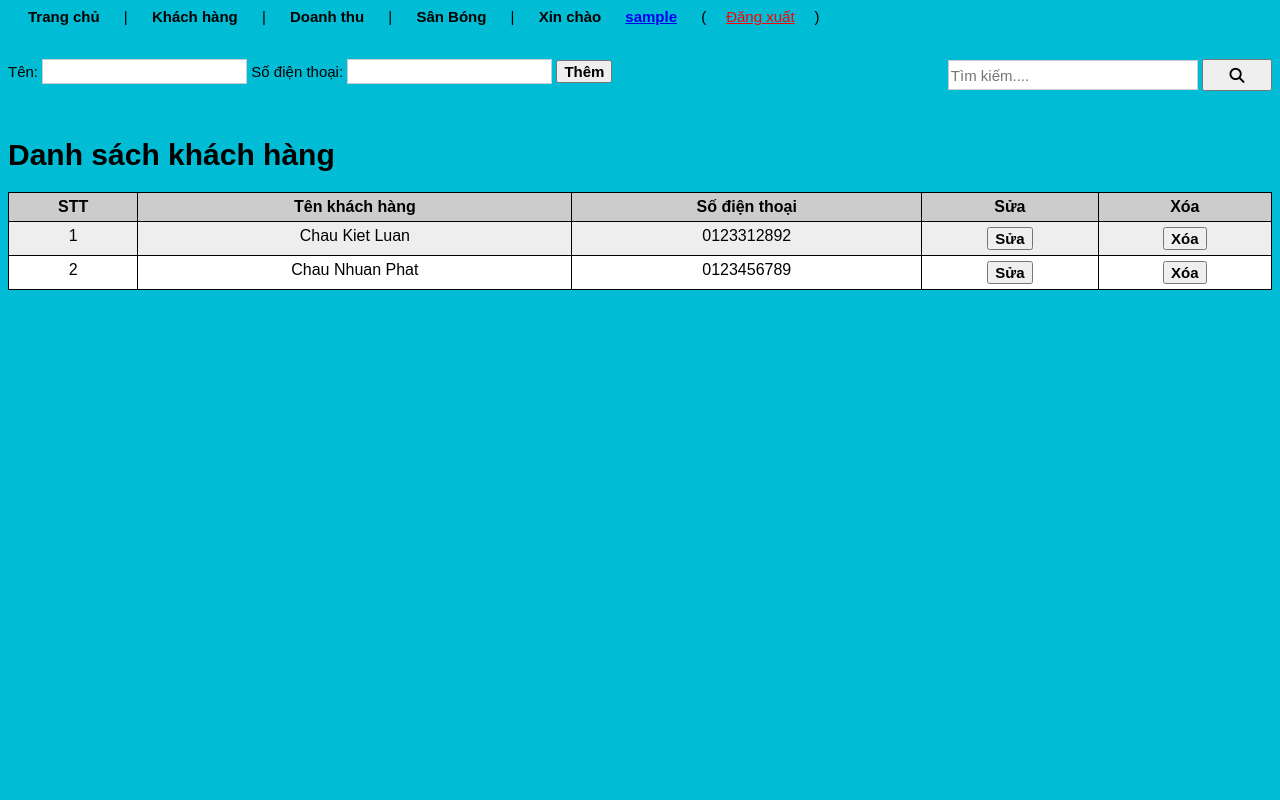
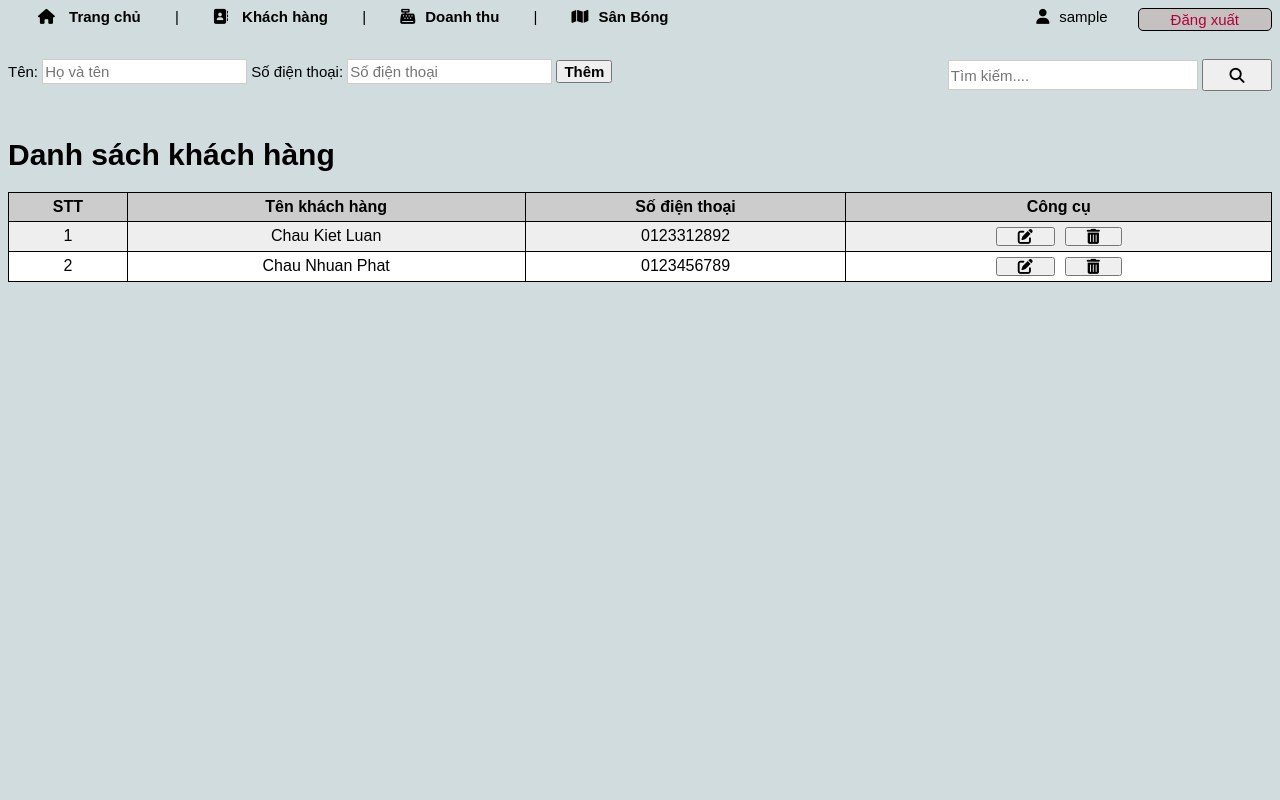
Before and after one commit to chibaobao123/DACS, a PHP site: page /khachhang.php in a window 1280 px wide. Run offline with PHP 8.4, Linux system fonts and the light colour scheme; the visitor is signed in with stand-in values (Sample User, id 1); data comes from the database, SQL or seed files in the repository; some libraries are stand-ins or nearby versions.

Commit message:
finish fix layout

```diff
--- a/css/common.css
+++ b/css/common.css
@@ -1,4 +1,5 @@
-body, button, select, input {font-family:Arial;font-size:15px;	}
+body, button, select, input {font-family:Arial;font-size:15px;box-shadow: none;	}
+
 input[type='submit'], button {cursor:pointer!important;font-weight:bold;}
 button:hover{background:#ccc;}
 .mytable {border-spacing:0;width:100%;}
@@ -7,7 +8,8 @@ button:hover{background:#ccc;}
 .mytable th:last-child{border-right: 1px solid #000;}
 .mytable td:last-child{border-right: 1px solid #000;}
 .mytable tr:nth-child(2n + 1) {background:#eee;}
-.nav{text-decoration:none;color:#000;font-weight:bold;}
-.nav:hover{color:orange;}
+.mytable button{margin:0 5px;padding:0 20px;}
+.navHeader{text-decoration:none;color:#000;font-weight:bold;}
+.navHeader:hover{color:#f06292;border: 1px solid black;background-color:#d0d0d1;border-radius: 5px;padding-top:5px;padding-bottom:5px;}
 .disabled{opacity:.5;pointer-events: none;}
 .thongbao{color:red;font-style:italic;font-weight:bold;}
--- a/doanhthu.php
+++ b/doanhthu.php
@@ -6,7 +6,7 @@
 ?>
 <style type="text/css">
 	body {
-	background-color: #00bcd4;
+	background-color: #d1dcde;
 }
 </style>
 <input type="text" id="datepicker"/><br/>
--- a/header.php
+++ b/header.php
@@ -12,30 +12,59 @@
 <script src="lib/chosen/chosen.jquery.js"></script>
 <script src="lib/common.js"></script>
 <link rel="shortcut icon" type="image/png" href="favicon.png"/>
+<script src="https://kit.fontawesome.com/93ec6d166b.js" crossorigin="anonymous"></script>
 <style>
 	.menuHeader a {
-		padding-left: 20px;
-		padding-right: 20px;
+		padding-left: 30px;
+		padding-right: 30px;
 	}
+
+	.menuHeader .taiKhoan .lk-logout a{
+		color:#b0003a;
+		text-decoration: none;
+	}
+	.menuHeader .taiKhoan .nav {
+		color:black;
+		text-decoration: none;
+	}
+	 .menuHeader .taiKhoan .lk-logout nav:hover {
+		background-color: #e91e63;
+		color: white;
+	 }
+	 .menuHeader .taiKhoan .lk-logout{
+		background-color:#c5c1c1;
+	 }
+	 .menuHeader .taiKhoan .lk-logout:hover {
+		background-color: #e91e63;
+
+	 }
 </style>
-<div class="menuHeader">
-	<a class='nav' href='index.php' id='navHome'>Trang chủ</a> | <a class='nav' href='khachhang.php' id='navKH'>Khách hàng</a> | <a class='nav' id='navDT' href='doanhthu.php'>Doanh thu</a> | <a class='nav' href='san.php' id='navSB'>Sân Bóng</a> | <span class='nav' style='padding-left :20px'> Xin chào </span> <a href='taikhoan.php'><b><?php echo $_SESSION['login_user']; ?></b></a> (<a style='color:red;' href='logout.php'>Đăng xuất</a>)
+<div class="menuHeader" >
+	<a class='navHeader nav' href='index.php' id='navHome'><i class="fas fa-home" style="margin-right:10px"></i> Trang chủ</a> |
+	<a class='navHeader nav' href='khachhang.php' id='navKH'><i class="fas fa-address-book"style="margin-right:10px" ></i> Khách hàng</a> |
+	<a class='navHeader nav' id='navDT' href='doanhthu.php'><i class="fas fa-cash-register" style="margin-right:10px"></i>Doanh thu</a> |
+	<a class='navHeader nav' href='san.php' id='navSB'> <i class="fas fa-map" style="margin-right:10px"></i>Sân Bóng</a>
+	<div class='taiKhoan' style="float:right;">
+		<a class='nav'  href='taikhoan.php'><i class="fas fa-user" style="margin-right:10px"></i><?php echo $_SESSION['login_user']; ?></a>
+		<div class='lk-logout' style="float:right; border:1px solid black; border-radius:5px;padding: 2px"><a  href='logout.php'>Đăng xuất</a></div>
+	</div>
+
 </div>
 <br />
 <br />
 <script>
 $(document).ready(function() {
 	if (window.location.pathname == "/quanlysanbong/index.php") {
-		$("#navHome").css("color", "red");
+		$("#navHome").css("color", "#d81b60");
 	}
 	if (window.location.pathname == "/quanlysanbong/khachhang.php") {
-		$("#navKH").css("color", "red");
+		$("#navKH").css("color", "#d81b60");
 	}
 	if (window.location.pathname == "/quanlysanbong/doanhthu.php") {
-		$("#navDT").css("color", "red");
+		$("#navDT").css("color", "#d81b60");
 	}
 	if (window.location.pathname == "/quanlysanbong/san.php") {
-		$("#navSB").css("color", "red");
+		$("#navSB").css("color", "#d81b60");
 	}
 });
 </script>
--- a/khachhang.php
+++ b/khachhang.php
@@ -6,7 +6,7 @@
 ?>
 <style>
 body {
-	background-color: #00bcd4;
+	background-color: #d1dcde;
 
 }
 #formSearch{
@@ -24,8 +24,8 @@ body {
 #tblKhachHang table td{vertical-align:top;}
 </style>
 <div class="addCusBar">
-	Tên: <input type='text' id='ten-moi' />
-	Số điện thoại: <input id='sdt-moi' type='text' />
+	Tên: <input type='text' id='ten-moi' placeholder="Họ và tên"/>
+	Số điện thoại: <input id='sdt-moi' type='text' placeholder="Số điện thoại "/>
 	<button id='btn-add'>Thêm</button>
 	<div class="searchBar" style="float:right">
 		<input style=' width:250px; height: 30px;' type="text" placeholder="Tìm kiếm...." name="val_search" value=""/>
@@ -60,12 +60,12 @@ body {
 					let html = "";
 					html += "<h1>Danh sách khách hàng</h1>"
 					html += "<table class='mytable' style='width: 100%;text-align: center;background-color:white;'>";
-					html += "<thead><tr><th>STT</th><th>Tên khách hàng</th><th>Số điện thoại</th><th>Sửa</th><th>Xóa</th></tr></thead>";
+					html += "<thead><tr><th>STT</th><th>Tên khách hàng</th><th>Số điện thoại</th><th>Công cụ</th></tr></thead>";
 					for (let i = 0; i < data.length; i++) {
 						html += "<tr>";
 						html += "<td>"+(i+1)+"</td><td>" + data[i].ten + "</td><td>" + data[i].sdt +
-						"</td><td><center><button class='btn-edit' ma_kh='" + data[i].id +"' order='" + (i + 1) + "'>Sửa</button></center></td>"+
-						"</td><td><center><button class='btn-del' ma_kh='" + data[i].id +"' order='" + (i + 1) + "'>Xóa</button></center></td>";
+						"</td><td><center><button class='btn-edit' ma_kh='" + data[i].id +"' order='" + (i + 1) + "'><i class='fas fa-edit'></i></button>"+
+						"<button class='btn-del' ma_kh='" + data[i].id +"' order='" + (i + 1) + "'><i class='fas fa-trash-alt'></i></button></center></td>";
 						html += "</tr>";
 					}
 					html += "</table>";
--- a/san.php
+++ b/san.php
@@ -5,7 +5,7 @@
 ?>
 <style type="text/css">
 	body {
-		background-color: #00bcd4;
+		background-color: #d1dcde;
 	}
 
 </style>
```
Also changed, not shown: index.php (+11 -8 lines), login.php (+19 -6 lines), taikhoan.php (+5 -3 lines), lib/common.js, picture/bg-login.jpg (added).
